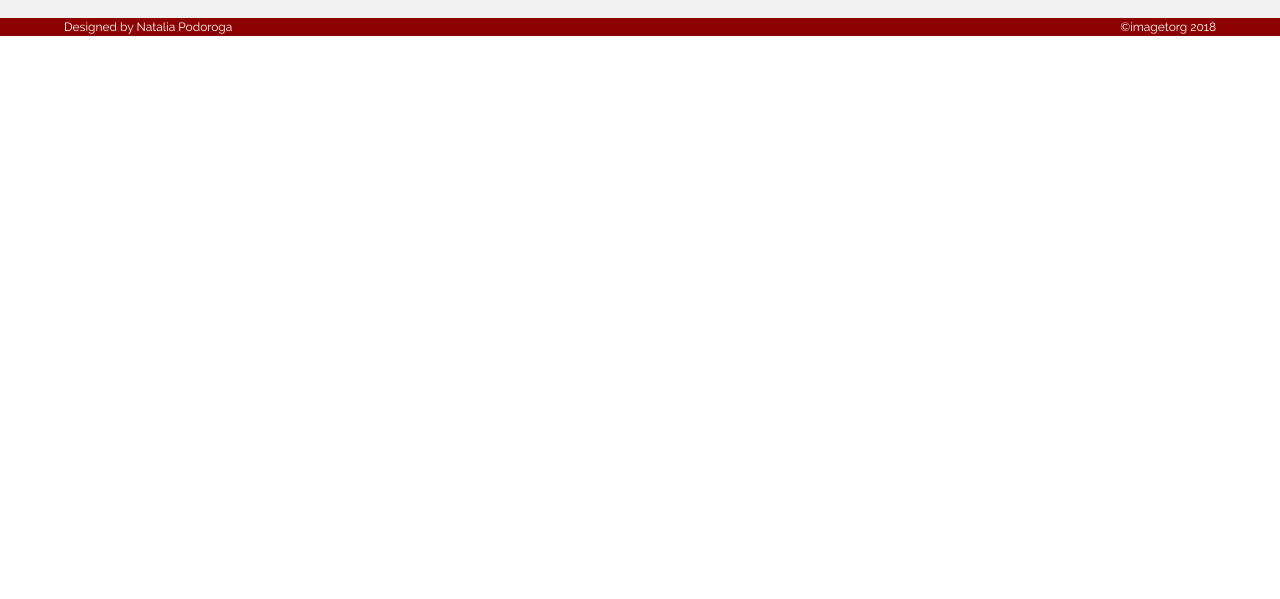
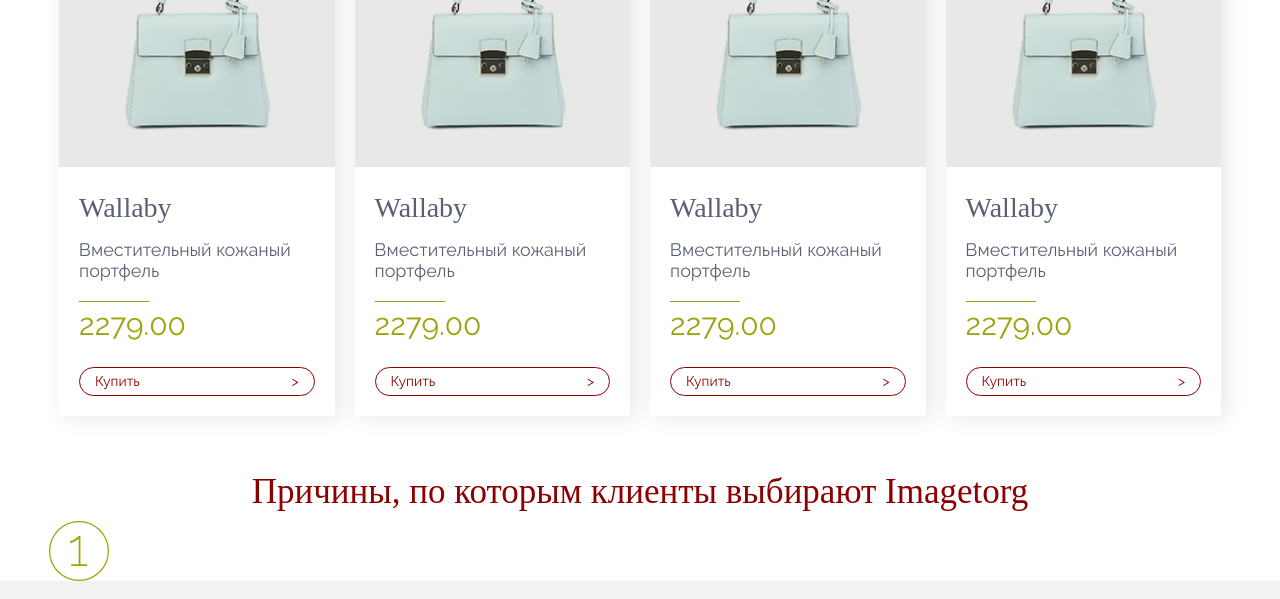
Before and after one commit to LazukinPavel/imagertorg-v3.0, a website built with webpack: page src/index.html in a window 1280 px wide. Shown: the part 1111-1710 px from the top of the page. Before the commit the page ends 1147 px from the top, so only its background shows below. Built offline with nearby package versions, Linux system fonts and the light colour scheme; files whose address does not match are found by name.

Commit message:
News block done

```diff
--- a/src/assets/styles/sass/components/_buttons.scss
+++ b/src/assets/styles/sass/components/_buttons.scss
@@ -27,21 +27,25 @@
 //     user-select: none;
 // }
 
-// .button_more, .button_add-to-cart {
-// 	&:hover {
-// 		background-color: $color-opposite;
-// 	}
-// }
+.button_more, .button_add-to-cart {
+	&:hover {
+		background-color: $color-accent;
+		color: $color-base;
+	}
+}
 
-// .button_add-to-cart {
-// 	width: max-content;
-// 	font-family: Raleway;
-// 	font-size: .875rem;
-// 	color: $color-base;
-// 	background: #8c0001;
-// 	border-radius: 30px;
-// 	padding: 3px 15px 3px 15px;
-// }
+.button_add-to-cart {
+	display: flex;
+	justify-content: space-between;
+	width: 100%;
+	font-family: Raleway;
+	font-size: .875rem;
+	color: $color-accent;
+	background: $color-base;
+	border-radius: 30px;
+	border: 1px solid $color-accent;
+	padding: 3px 15px 3px 15px;
+}
 
 // .button_to-shop {
 // 	width: max-content;
--- a/src/assets/styles/sass/components/_info_block.scss
+++ b/src/assets/styles/sass/components/_info_block.scss
@@ -1,48 +1,51 @@
 
-.additional-info {
-	display: none;
-	border-top: 1px solid $color-additional;
-	.section__title {
-		padding-top: 20px;
-	}
-}
 
-.info-block__list {
-	display: flex;
-	flex-direction: column;
-	margin-top: 20px;
-}
 
-.info-block {
-	display: flex;
-	margin-bottom: 20px;
-	color: $color-additional;
-	box-shadow: 0 3px 10px rgba(0,0,0,0.5);
-}
 
-.info-block__text-wrapper {
-	padding: 20px;
-}
+// .additional-info {
+// 	display: none;
+// 	border-top: 1px solid $color-additional;
+// 	.section__title {
+// 		padding-top: 20px;
+// 	}
+// }
 
-.info-block__text-wrapper_right {
-	text-align: right;
-	.separator_horizontal {
-		float: right;
-	}
-}
+// .info-block__list {
+// 	display: flex;
+// 	flex-direction: column;
+// 	margin-top: 20px;
+// }
 
-.info-block__title {
-	display: inline-block;
-	width: 100%;
-	font-family: Adamant;
-	font-size: 1.25rem;
-	line-height: 1.1;
-	margin-bottom: 5%;
-}
+// .info-block {
+// 	display: flex;
+// 	margin-bottom: 20px;
+// 	color: $color-additional;
+// 	box-shadow: 0 3px 10px rgba(0,0,0,0.5);
+// }
 
-.info-block__text {
-	font-family: Raleway;
-	font-size: 1rem;
-	color: $color-additional;
-	margin-top: 5%;
-}
+// .info-block__text-wrapper {
+// 	padding: 20px;
+// }
+
+// .info-block__text-wrapper_right {
+// 	text-align: right;
+// 	.separator_horizontal {
+// 		float: right;
+// 	}
+// }
+
+// .info-block__title {
+// 	display: inline-block;
+// 	width: 100%;
+// 	font-family: Adamant;
+// 	font-size: 1.25rem;
+// 	line-height: 1.1;
+// 	margin-bottom: 5%;
+// }
+
+// .info-block__text {
+// 	font-family: Raleway;
+// 	font-size: 1rem;
+// 	color: $color-additional;
+// 	margin-top: 5%;
+// }
--- a/src/assets/styles/sass/components/_products_homepage.scss
+++ b/src/assets/styles/sass/components/_products_homepage.scss
@@ -1,6 +1,6 @@
 /* PRODUCTS SECTION */
 
-.products_top-rated {
+.products_new {
 	margin-bottom: 30px;
 }
 
@@ -24,7 +24,7 @@
 .product__wrapper {
 	display: flex;
 	min-height: 460px;
-	box-shadow: 0 3px 10px rgba(0,0,0,0.5);
+	box-shadow: 5px 2px 20px rgba(0, 0, 0, 0.1);
 }
 
 .product__link {
@@ -68,5 +68,5 @@
 .product__price {
 	margin-bottom: 20px;
 	color: $color-opposite;
-	font-size: 2.1875rem;
+	font-size: 1.875rem;
 }
--- a/src/assets/styles/sass/components/_sidebar.scss
+++ b/src/assets/styles/sass/components/_sidebar.scss
@@ -44,6 +44,7 @@
 
 
 .sidebar__banner {
+
 	img {
 		width: 100%;
 		height: auto;
--- a/src/assets/styles/sass/main.scss
+++ b/src/assets/styles/sass/main.scss
@@ -13,7 +13,7 @@
 		'components/sidebar',
 		'components/decoration_elements',
 		'components/product_categories',
-		// 'components/products_homepage',
-		// 'components/info_block',
+		'components/products_homepage',
+		'components/info_block',
 
 		'global/media_queries';
--- a/src/index.html
+++ b/src/index.html
@@ -149,7 +149,6 @@
 						<div class="sidebar__banner">
 							<img src="assets/img/banner.png" alt="banner" class="sidebar__banner-img">
 						</div>
-
 					</aside>
 					<main class="main col-xl-9 col-12 p-0">
 						<section class="categories">
@@ -184,7 +183,6 @@
 
 									</a>
 								</li>
-								<!-- <div class="w-100 mb-4"></div> -->
 								<li class="col-md-4 col-6 mb-4 categories__item">
 									<a href="#" class="category__link">
 										<img src="assets/img/img-household.png" alt="" class="category__img">
@@ -212,14 +210,93 @@
 											<img src="assets/img/icon-intex.png" alt="" class="category__icon d-md-block">
 											<h2 class="category__title d-sm-block">Товары INTEX</h2>
 										</div>
-
 									</a>
 								</li>
 							</ul>
 						</section>
 					</main>
 				</div>
-
+				<section class="products_new">
+					<h2 class="section__title">Новинки недели</h2>
+					<ul class="product__list row">
+						<li class="product col-lg-3 col-md-4 col-6">
+							<div class="product__wrapper">
+								<a href="#" class="product__link">
+									<img src="assets/img/bag-1.png" alt="" class="product__img">
+									<div class="product__inner-wrapper">
+										<span class="product__name">Wallaby</span>
+										<p class="product__description">Вместительный кожаный портфель</p>
+										<div class="separator_horizontal"></div>
+										<span class="product__price">2279.00</span>
+										<div class="button_add-to-cart">
+											<span class="button__text">Купить</span>
+											<span class="button__gt-symbol"> ></span>
+										</div>
+									</div>
+								</a>
+							</div>
+						</li>
+						<li class="product col-lg-3 col-md-4 col-6">
+							<div class="product__wrapper">
+								<a href="#" class="product__link">
+									<img src="assets/img/bag-1.png" alt="" class="product__img">
+									<div class="product__inner-wrapper">
+										<span class="product__name">Wallaby</span>
+										<p class="product__description">Вместительный кожаный портфель</p>
+										<div class="separator_horizontal"></div>
+										<span class="product__price">2279.00</span>
+										<div class="button_add-to-cart">
+											<span class="button__text">Купить</span>
+											<span class="button__gt-symbol"> ></span>
+										</div>
+									</div>
+								</a>
+							</div>
+						</li>
+						<li class="product col-lg-3 col-md-4 col-6">
+							<div class="product__wrapper">
+								<a href="#" class="product__link">
+									<img src="assets/img/bag-1.png" alt="" class="product__img">
+									<div class="product__inner-wrapper">
+										<span class="product__name">Wallaby</span>
+										<p class="product__description">Вместительный кожаный портфель</p>
+										<div class="separator_horizontal"></div>
+										<span class="product__price">2279.00</span>
+										<div class="button_add-to-cart">
+											<span class="button__text">Купить</span>
+											<span class="button__gt-symbol"> ></span>
+										</div>
+									</div>
+								</a>
+							</div>
+						</li>
+						<li class="product col-lg-3 col-md-4 col-6 d-md-none d-lg-block">
+							<div class="product__wrapper">
+								<a href="#" class="product__link">
+									<img src="assets/img/bag-1.png" alt="" class="product__img">
+									<div class="product__inner-wrapper">
+										<span class="product__name">Wallaby</span>
+										<p class="product__description">Вместительный кожаный портфель</p>
+										<div class="separator_horizontal"></div>
+										<span class="product__price">2279.00</span>
+										<div class="button_add-to-cart">
+											<span class="button__text">Купить</span>
+											<span class="button__gt-symbol"> ></span>
+										</div>
+									</div>
+								</a>
+							</div>
+						</li>
+					</ul>
+				</section>
+				<section class="info-block">
+					<h2 class="section__title">Причины, по которым клиенты выбирают Imagetorg</h2>
+					<ul class="info-block__list row">
+						<li class="info__list-item">
+							<img src="assets/img/num-1.svg" alt="1" class="info__list-item__img">
+						</li>
+					</ul>
+				</section>
 			</div>
 		</div>
 	</div>
```
Also changed, not shown: src/assets/img/bag-1.png (added), src/assets/img/num-1.svg (added), 1 other file.
